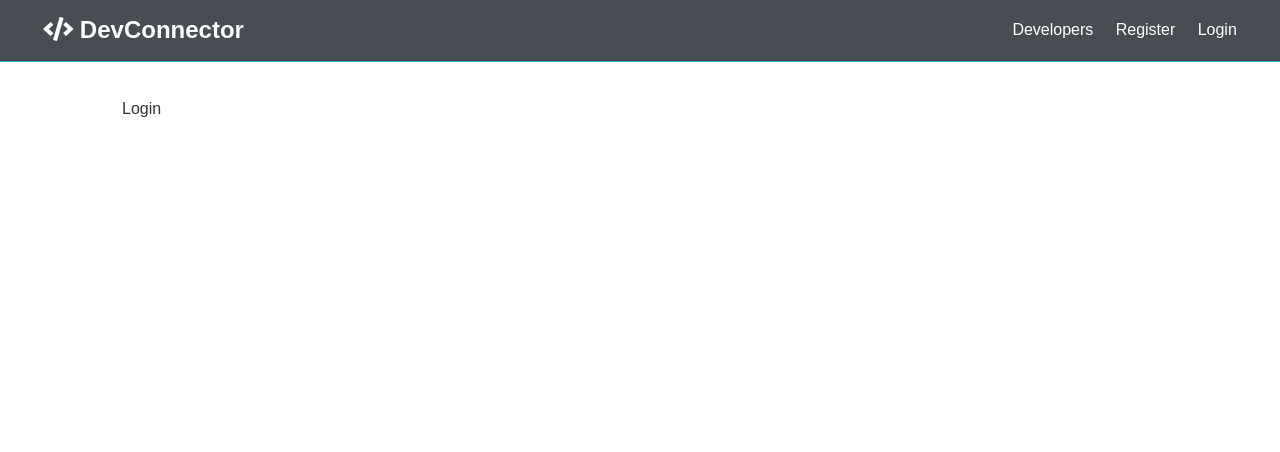
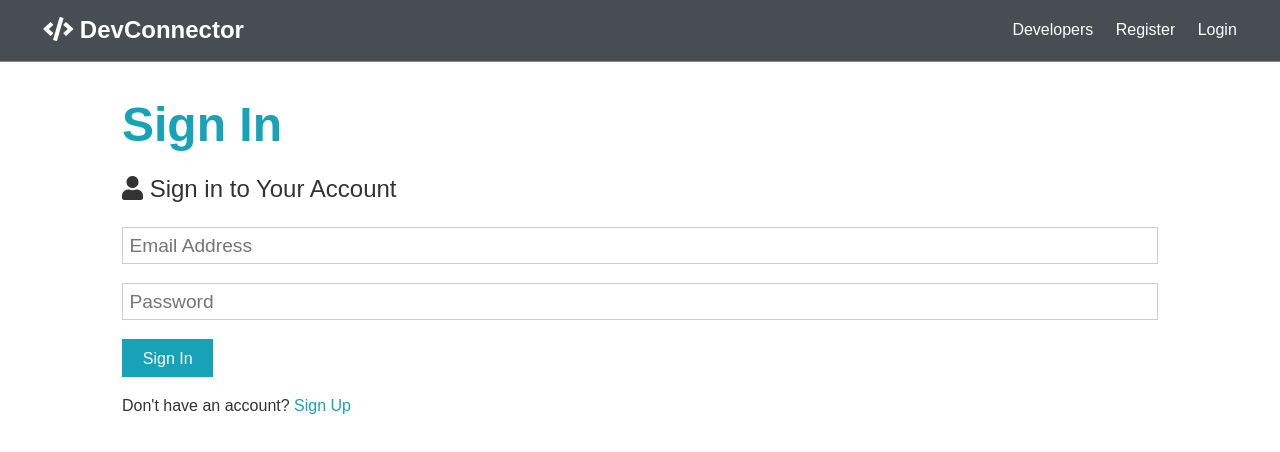
Before and after one commit to Sriram-Ramakrishnan/MERN_Project, a React (Create React App) app in the folder client/: page /login in a window 1280 px wide. Shown: the top 452 px of the page. Built offline with nearby package versions, Linux system fonts and the light colour scheme.

Commit message:
feat: Login Form added

```diff
--- a/client/src/components/auth/Login.js
+++ b/client/src/components/auth/Login.js
@@ -1,11 +1,53 @@
-import React from 'react'
+import {Fragment,useState} from "react";
+import { Link } from "react-router-dom";
 
 const Login = () => {
+  const [formData, setFormData] = useState({
+    email: "",
+    password: "",
+  });
+
+  const { email, password } = formData;
+  const onChange = (e) =>
+    setFormData({ ...formData, [e.target.name]: e.target.value });
+
+  const onSubmit = async (e) => {
+    e.preventDefault();
+    console.log("Logged In Successfully");
+  };
   return (
-    <div>
-      Login
-    </div>
-  )
-}
+    <Fragment>
+      <h1 className="large text-primary">Sign In</h1>
+      <p className="lead">
+        <i className="fas fa-user"></i> Sign in to Your Account
+      </p>
+      <form className="form" onSubmit={(e) => onSubmit(e)}>
+        <div className="form-group">
+          <input
+            type="email"
+            placeholder="Email Address"
+            name="email"
+            value={email}
+            onChange={(e) => onChange(e)}
+          />
+        </div>
+        <div className="form-group">
+          <input
+            type="password"
+            placeholder="Password"
+            name="password"
+            minLength="6"
+            value={password}
+            onChange={(e) => onChange(e)}
+          />
+        </div>
+        <input type="submit" className="btn btn-primary" value="Sign In" />
+      </form>
+      <p className="my-1">
+        Don't have an account? <Link to="/register">Sign Up</Link>
+      </p>
+    </Fragment>
+  );
+};
 
-export default Login
+export default Login;
--- a/client/src/components/auth/Register.js
+++ b/client/src/components/auth/Register.js
@@ -1,11 +1,12 @@
 import React, { Fragment, useState } from "react";
 import axios from 'axios'
+import { Link } from "react-router-dom";
 
 const Register = () => {
   const [formData, setFormData] = useState({
     name: "",
     email: "",
-    password1: "",
+    password: "",
     password2: "",
   });
 
@@ -95,7 +96,7 @@
         <input type="submit" className="btn btn-primary" value="Register" />
       </form>
       <p className="my-1">
-        Already have an account? <a href="login.html">Sign In</a>
+        Already have an account? <Link to="/login">Sign In</Link>
       </p>
     </Fragment>
   );
```
